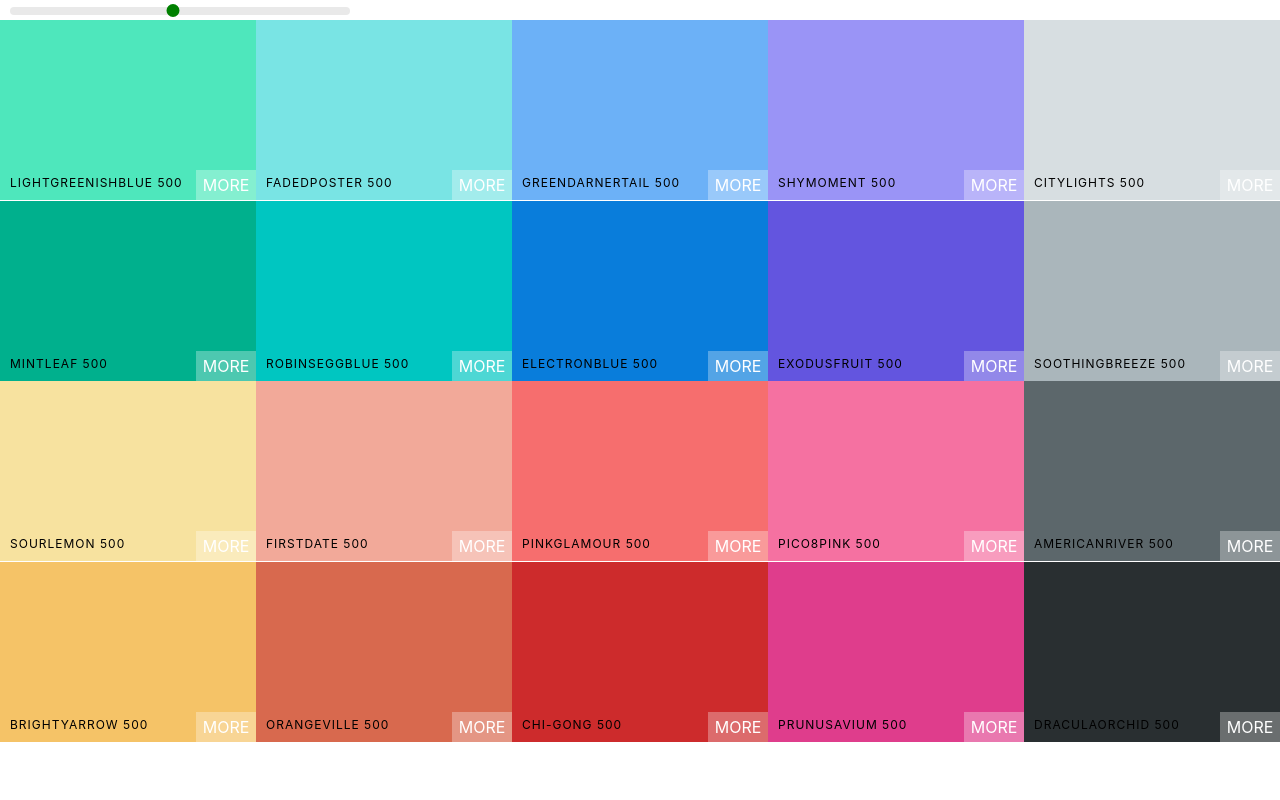
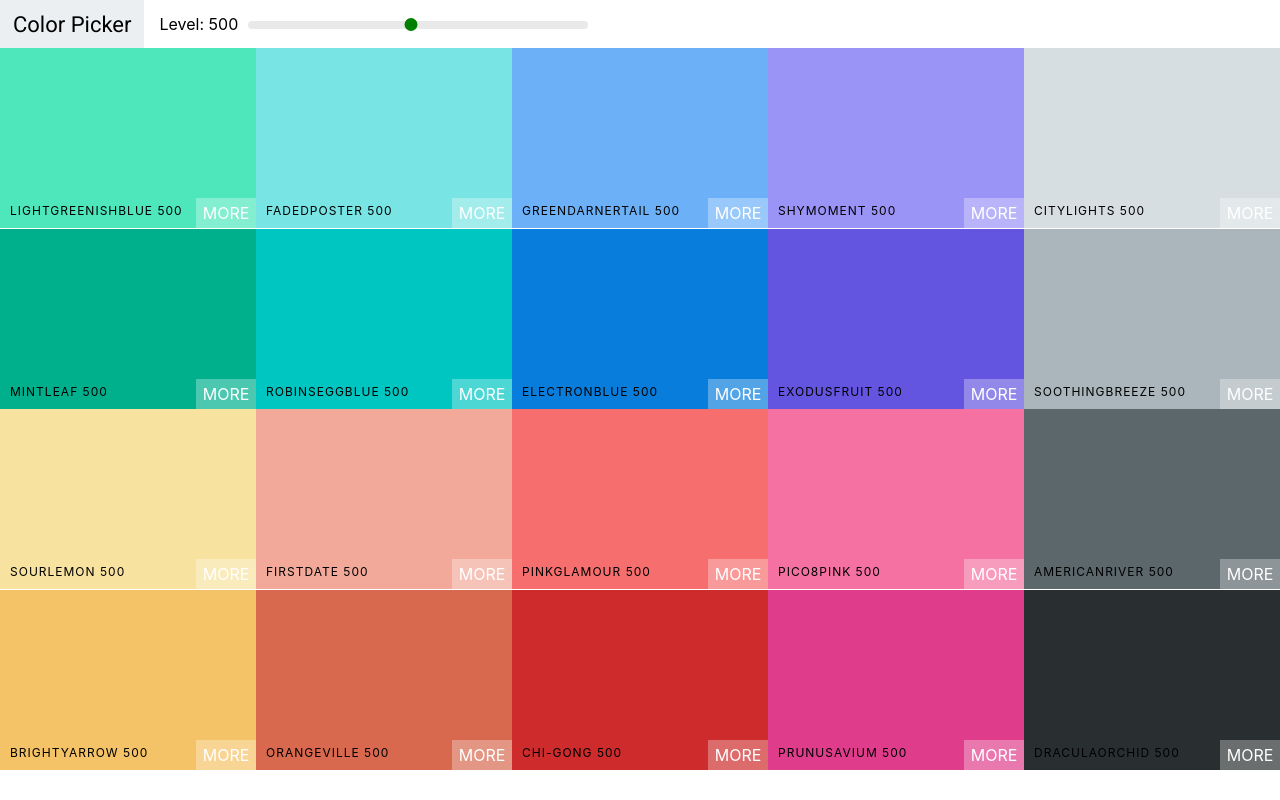
Before and after one commit to luckster8089/react-color-picker, a React (Create React App) app: page / in a window 1280 px wide. Built offline with nearby package versions, Linux system fonts and the light colour scheme.

Commit message:
Add Navbar and Font

```diff
--- a/public/index.html
+++ b/public/index.html
@@ -4,11 +4,8 @@
     <meta charset="utf-8" />
     <link rel="icon" href="%PUBLIC_URL%/favicon.ico" />
     <meta name="viewport" content="width=device-width, initial-scale=1" />
+    <link href="https://fonts.googleapis.com/css2?family=Roboto:wght@100;400;500&display=swap" rel="stylesheet">
     <meta name="theme-color" content="#000000" />
-    <meta
-      name="description"
-      content="Web site created using create-react-app"
-    />
     <link rel="apple-touch-icon" href="%PUBLIC_URL%/logo192.png" />
     <!--
       manifest.json provides metadata used when your web app is installed on a
--- /dev/null
+++ b/src/Navbar.css
@@ -0,0 +1,50 @@
+.Navbar {
+    display: flex;
+    align-items: center;
+    justify-content: flex-start;
+    height: 6vh;
+}
+
+.logo {
+    margin-right: 15px;
+    padding: 0 13px;
+    font-size: 22px;
+    background-color: #eceff1;
+    font-family: Roboto;
+    height: 100%;
+    display: flex;
+    align-items: center;
+}
+
+.logo a {
+    text-decoration: none;
+    color: black;
+}
+
+.slider {
+    width: 340px;
+    margin: 0 10px;
+    display: inline-block;
+}
+
+.rc-slider-track {
+    background-color: transparent;
+}
+
+.rc-slider-rail {
+    height: 8px;
+}
+
+.rc-slider-handle,
+.rc-slider-handle:active,
+.rc-slider-handle:focus,
+.rc-slider-handle:hover {
+    background-color: green;
+    outline: none;
+    border: 2px solid green;
+    box-shadow: none;
+    width: 13px;
+    height: 13px;
+    margin-left: -7px;
+    margin-top: -3px;
+}
--- /dev/null
+++ b/src/Navbar.js
@@ -0,0 +1,26 @@
+import React from 'react';
+import Slider from 'rc-slider';
+import 'rc-slider/assets/index.css';
+import './Navbar.css'
+
+export default function Navbar({ level, changeLevel }) {
+    return (
+        <header className="Navbar">
+            <div className="logo">
+                <a href="#">Color Picker</a>
+            </div>
+            <div className="slider-container">
+                <span>Level: {level}</span>
+                <div className="slider">
+                    <Slider
+                        defaultValue={level}
+                        min={100}
+                        max={900}
+                        step={100}
+                        onAfterChange={changeLevel}
+                    />
+                </div>
+            </div>
+        </header>
+    )
+}
--- a/src/Palette.css
+++ b/src/Palette.css
@@ -5,31 +5,3 @@
 .Palette-colors {
     height: 90%;
 }
-
-.slider {
-    width: 340px;
-    margin: 0 10px;
-    display: inline-block;
-}
-
-.rc-slider-track {
-    background-color: transparent;
-}
-
-.rc-slider-rail {
-    height: 8px;
-}
-
-.rc-slider-handle,
-.rc-slider-handle:active,
-.rc-slider-handle:focus,
-.rc-slider-handle:hover {
-    background-color: green;
-    outline: none;
-    border: 2px solid green;
-    box-shadow: none;
-    width: 13px;
-    height: 13px;
-    margin-left: -7px;
-    margin-top: -3px;
-}
--- a/src/Palette.js
+++ b/src/Palette.js
@@ -1,8 +1,7 @@
 import React, { useState } from 'react';
 import ColorBox from './ColorBox';
-import 'rc-slider/assets/index.css';
+import Navbar from './Navbar'
 import './Palette.css';
-import Slider from 'rc-slider';
 
 
 export default function Palette({ palette }) {
@@ -19,15 +18,7 @@
 
     return (
         <div className="Palette">
-            <div className="slider">
-                <Slider
-                    defaultValue={level}
-                    min={100}
-                    max={900}
-                    step={100}
-                    onAfterChange={changeLevel}
-                />
-            </div>
+        <Navbar level={level} changeLevel={changeLevel} />
         {/* Navbar goes here */}
             <div className="Palette-colors">
             {colorBoxes}
```
